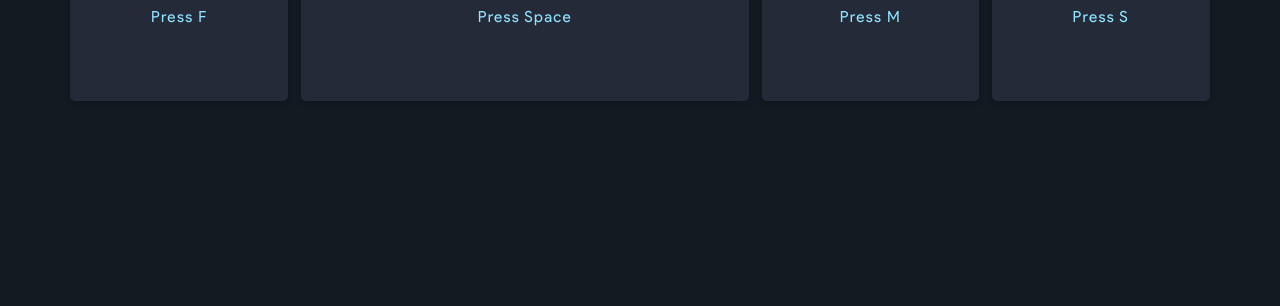
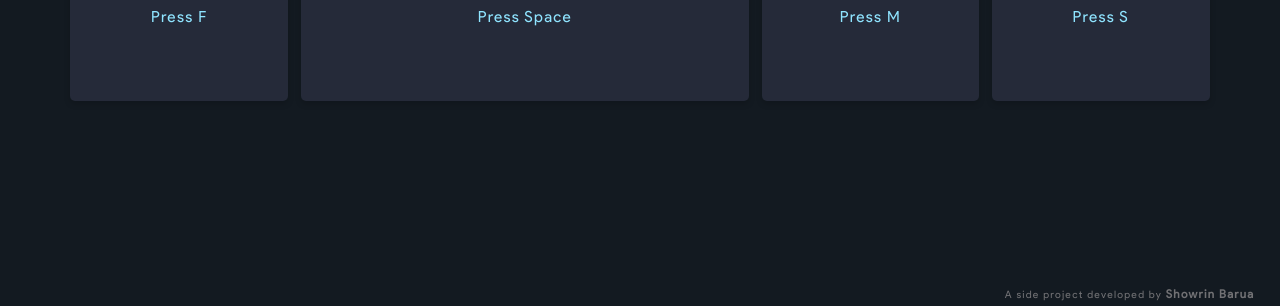
Before and after one commit to Showrin/playdrums, a plain HTML site: page index.html in a window 1280 px wide. Shown: the part 494-800 px from the top of the page. Drawn offline with Linux system fonts and the light colour scheme.

Commit message:
copwrite info added

```diff
--- a/index.html
+++ b/index.html
@@ -71,6 +71,8 @@
 
     </div>
 
+    <span class="playdrums__copywrite-text">A side project developed by <b>Showrin Barua</b></span>
+
 
     <audio data-key="86" src="/static_resources/drum_sounds/ride.wav"></audio>
     <audio data-key="71" src="/static_resources/drum_sounds/tink.wav"></audio>
--- a/static_resources/scss/playdrums_ui.scss
+++ b/static_resources/scss/playdrums_ui.scss
@@ -2,6 +2,7 @@
 $primary-color: #131A21;
 $secondary-color: #252A39;
 $highlight-color: #8FE4FF;
+$copywrite-color: #717174;
 
 $box-shadow-dark: 0px 3px 6px rgba(0, 0, 0, .16);
 $box-shadow-glow-wide: 0px 0px 15px rgba(143, 228, 255, 1);
@@ -130,3 +131,16 @@ h1, h2, h3, h4, h5, h6, p {
         color: $secondary-color !important;
     }
 }
+
+.playdrums__copywrite-text {
+    position: absolute;
+    bottom: .5vw;
+    right: 2vw;
+    color: $copywrite-color;
+    font-size: .8vw;
+    letter-spacing: .1vw;
+
+    b {
+        font-size: .9vw;
+    }
+}
```
Also changed, not shown: static_resources/css/playdrums_ui.css.
